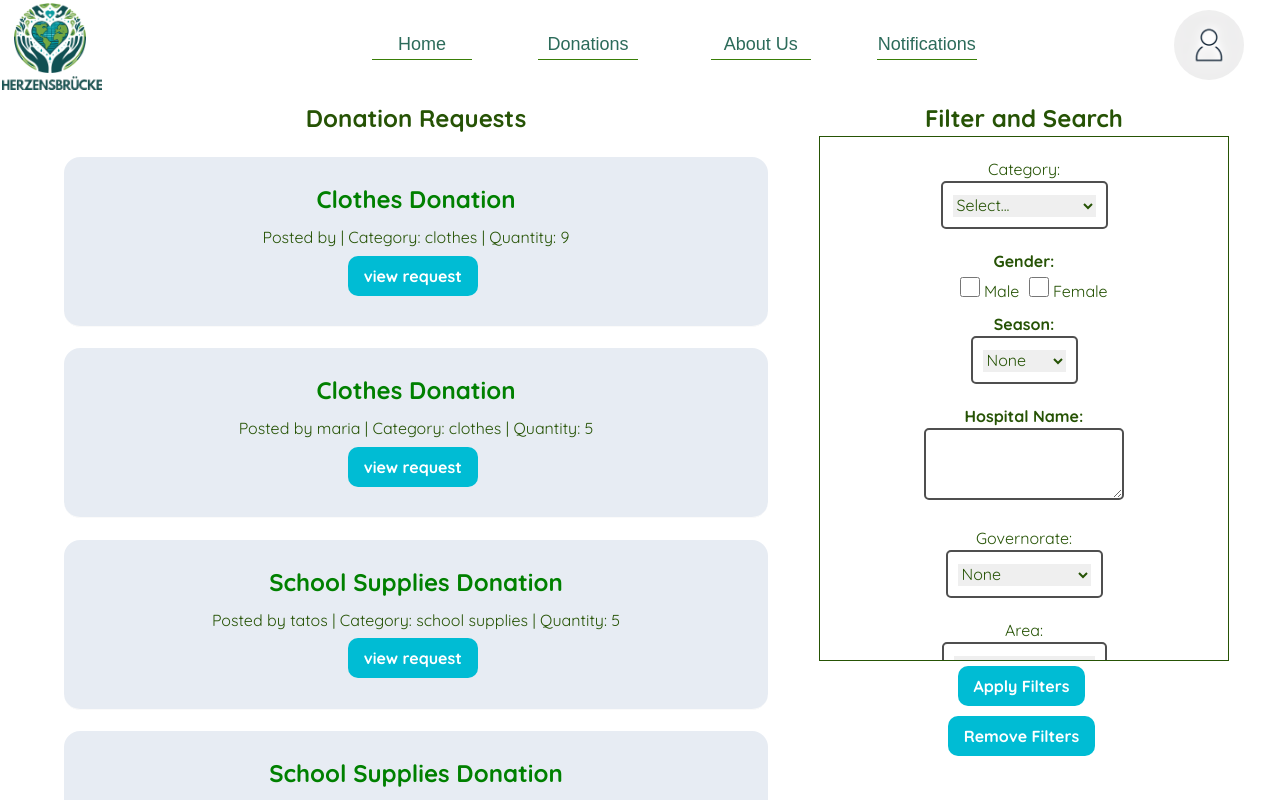
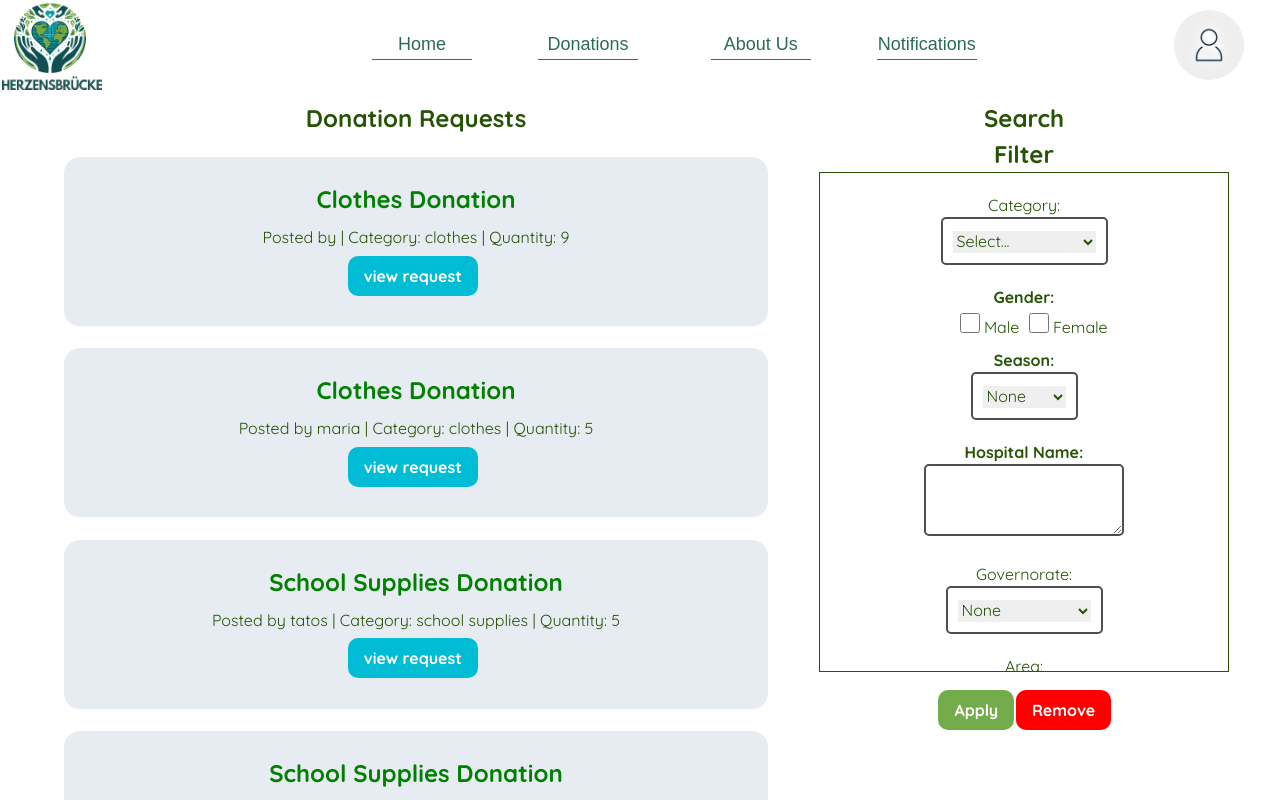
Before and after one commit to Tatos23/FC-CSEN, a React (Create React App) app: page / in a window 1280 px wide. Shown: the top 800 px of the page. Built offline with nearby package versions, Linux system fonts and the light colour scheme; data requests are answered from the project's data file.

Commit message:
Finalized the ViewRequests.js

```diff
--- a/src/components/donor/Header.js
+++ b/src/components/donor/Header.js
@@ -23,8 +23,8 @@ function Header({loggedIn}){
     <>
         <div className='home-navbar'>
             <div className='home-leftside'>
-                <img className='home-logo-navbar'src='logo2.png' alt='logo'></img>
-                <img className='home-logo-navbar-name'src='name.png' alt='logo'></img>
+                <img className='home-logo-navbar' src='/logo2.png' alt='logo'></img>
+                <img className='home-logo-navbar-name' src='/name.png' alt='logo'></img>
             </div>
             <div className='home-middleside'>
                 <button className='home-middleside-button'style={{ marginRight: '10%' }}>Home</button>
@@ -37,7 +37,7 @@ function Header({loggedIn}){
 
                 { loggedIn ?
                     (<button className='main-temp-profilebutton' onClick = {() => setOpenProfile((prev) => !prev)}>
-                    <img className='home-profilebutton'src='profileEnhanced.png' alt='logo'></img></button>)
+                    <img className='home-profilebutton'src='/profileEnhanced.png' alt='logo'></img></button>)
                     :
                     (<Link to={"/home"} className='home-singin-up' >Login/Register</Link>)
                 }
--- a/src/components/donor/ViewRequests.css
+++ b/src/components/donor/ViewRequests.css
@@ -342,7 +342,7 @@
     width: 80%;
     border: 1px solid #265305;
     overflow-y: auto;
-    height: 15%;
+    height: 500px;
 }
 
 .LR-subSection{
@@ -448,6 +448,7 @@
 /*Filter item styles*/
 
 
+.search-title,
 .filter-title {
     font-weight: bold;
     font-size: x-large;
@@ -521,8 +522,15 @@
 
 }
 
+.ViewRequests-view-buttons
+{
+    display: flex;
+    justify-content: space-between;
+    margin-top: 1rem;
+    flex-direction: row;
+}
+
 .view-button {
-    display: inline-block;
     background-color: #00bcd4;
     /* Cyan color */
     color: white;
@@ -541,6 +549,52 @@
     margin-top: 1%;
 }
 
+.apply-view-button {
+    background-color: #74AC4C;
+    /* Cyan color */
+    color: white;
+    border-radius: 0.25rem;
+    /* Rounded corners */
+    padding: 0.5rem 1rem;
+    /* Adjust padding as needed */
+    border: none;
+    outline: none;
+    font-weight: bold;
+    border-radius: 10px;
+    /* Add rounded corners */
+    cursor: pointer;
+    margin-right: 1%;
+    margin-bottom: 1%;
+    margin-top: 1%;
+}
+
+.apply-view-button:hover {
+    background-color: #265305;
+}
+
+.remove-view-button {
+    background-color: red;
+    /* Cyan color */
+    color: white;
+    border-radius: 0.25rem;
+    /* Rounded corners */
+    padding: 0.5rem 1rem;
+    /* Adjust padding as needed */
+    border: none;
+    outline: none;
+    font-weight: bold;
+    border-radius: 10px;
+    /* Add rounded corners */
+    cursor: pointer;
+    margin-right: 1%;
+    margin-bottom: 1%;
+    margin-top: 1%;
+}
+
+.remove-view-button:hover {
+    background-color: #550000;
+}
+
 .view-button:hover {
     background-color: #0097a7;
 }
--- a/src/components/donor/ViewRequests.js
+++ b/src/components/donor/ViewRequests.js
@@ -712,7 +712,11 @@ function ViewRequests() {
                     </div>
 
                 <div className='view-requests-right'>
-                    <div className="filter-title">Filter and Search</div>
+                    <div className="search-title">Search</div>
+                    <div className="right-subSection-search">
+
+                    </div>
+                    <div className="filter-title">Filter</div>
                         <div className="right-subSection">
 
                             <div className="LR-subSection">
@@ -890,8 +894,12 @@ function ViewRequests() {
 
                             </div>
 
-                            <button className='view-button' onClick={() => handleButtonClickApplyFilters('Apply Filters')}>Apply Filters</button>
-                            <button className='view-button' onClick={() => handleButtonClickRemoveFilters('Remove Filters')}>Remove Filters</button>
+                            <div className="ViewRequests-view-buttons">
+                                <button className='apply-view-button' onClick={() => handleButtonClickApplyFilters('Apply Filters')}>Apply</button>
+                                <button className='remove-view-button' onClick={() => handleButtonClickRemoveFilters('Remove Filters')}>Remove</button>
+                            </div>
+
+
 
                         </div>
                     </div>
--- a/src/data/db.json
+++ b/src/data/db.json
@@ -8,7 +8,7 @@
         "age": 8,
         "id": 1,
         "gender":"male",
-        "picture": "./tshirt.jpeg",
+        "picture": "tshirt.jpeg",
         "season":"Winter",
         "material":"t-shirt"
 
```
Also changed, not shown: src/components/donor/Donationselect.js (+18 -18 lines).
